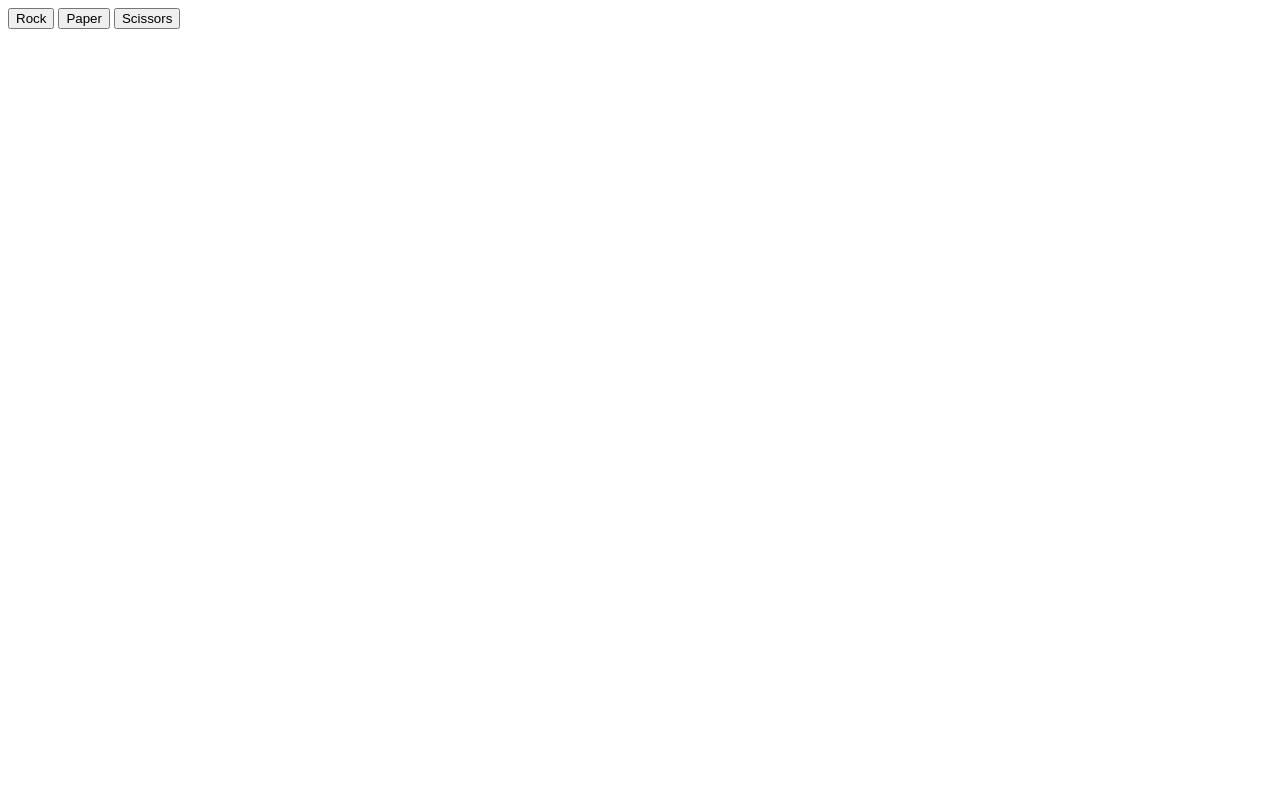
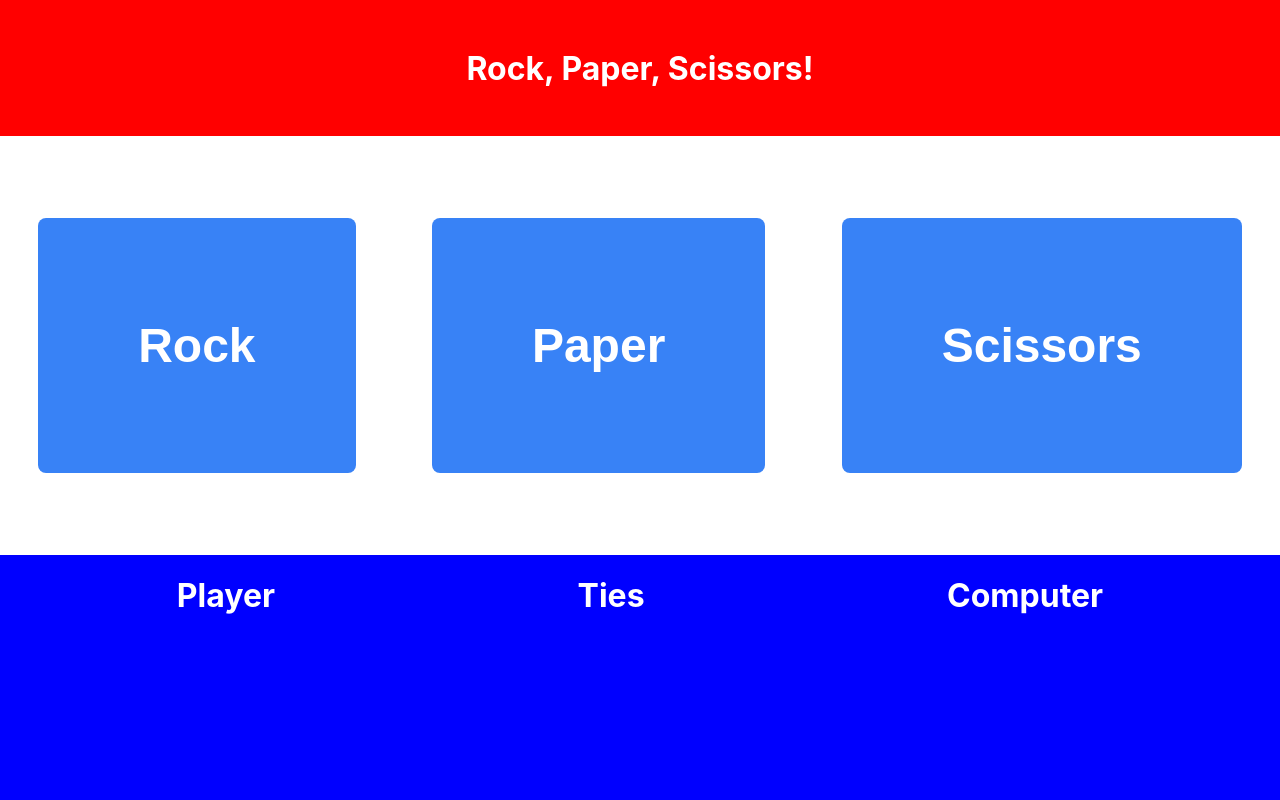
Before and after one commit to kennywlino/rock-paper-scissors, a plain HTML site: page index.html in a window 1280 px wide. Drawn offline with Linux system fonts and the light colour scheme.

Commit message:
Added new divs to structure the page better.

```diff
--- a/index.html
+++ b/index.html
@@ -3,11 +3,31 @@
     <head>
         <title>Rock Paper Scissors</title>
         <meta charset="UTF-8">
+        <link rel="stylesheet" href="./style.css">
         <script src="javascript.js" defer></script>
-        <button id="rock">Rock</button>
-        <button id="paper">Paper</button>
-        <button id="scissors">Scissors</button>
     </head>
     <body>
+        <div id="header">
+            <h1>Rock, Paper, Scissors!</h1>
+        </div>
+        <div id="user-buttons">
+            <button id="rock">Rock</button>
+            <button id="paper">Paper</button>
+            <button id="scissors">Scissors</button>
+        </div>
+        <div id="score">
+            <div id="player">
+                <h1>Player</h1>
+                <div id="player-score"></div>
+            </div>
+            <div id="tie">
+                <h1>Ties</h1>
+                <div id="tie-score"></div>
+            </div>
+            <div id="computer">
+                <h1>Computer</h1>
+                <div id="computer-score"></div>
+            </div>
+        </div>
     </body>
 </html>
```
